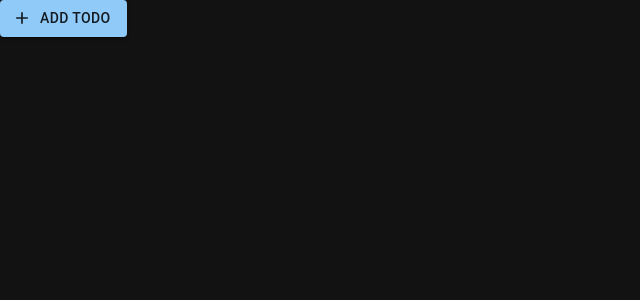
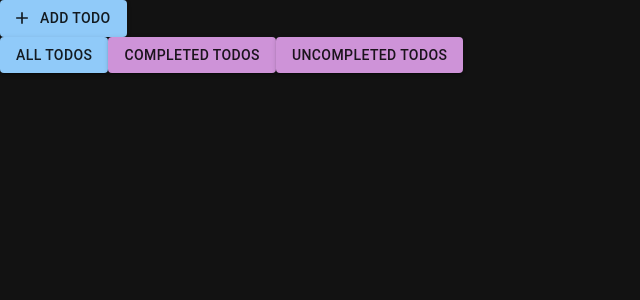
Before and after one commit to Blink29/Todo-LogicFlo-AI, a React (Vite) app: page / in a window 1280 px wide. Shown: the top 300 px of the page, without its empty margins (0-640 px from the left). Built offline with nearby package versions, Linux system fonts and the light colour scheme.

Commit message:
filtering todo added

```diff
--- a/src/components/TodoList.tsx
+++ b/src/components/TodoList.tsx
@@ -1,18 +1,55 @@
-import {useEffect} from "react";
+import { useEffect, useState } from "react";
 import TodoItem from "./TodoItem";
 import { useTodoContext } from "../context/TodoContext";
+import { Button } from "@mui/material";
 
 const TodoList = () => {
   const { todos, fetchTodos } = useTodoContext();
+  const [filter, setFilter] = useState("all");
 
   useEffect(() => {
     fetchTodos();
   }, []);
+
+  const handleFilterChange = (newFilter: string) => {
+    setFilter(newFilter);
+  };
+
   return (
     <div>
-      {todos.map((todo) => (
-        <TodoItem key={todo.key} todo={todo} />
-      ))}
+      <Button
+        variant="contained"
+        className={filter === "all" ? "bg-green-500" : ""}
+        color={filter === "all" ? "primary" : "secondary"}
+        onClick={() => handleFilterChange("all")}
+      >
+        All Todos
+      </Button>
+      <Button
+        variant="contained"
+        color={filter === "completed" ? "primary" : "secondary"}
+        onClick={() => handleFilterChange("completed")}
+      >
+        Completed Todos
+      </Button>
+      <Button
+        variant="contained"
+        color={filter === "uncompleted" ? "primary" : "secondary"}
+        onClick={() => handleFilterChange("uncompleted")}
+      >
+        Uncompleted Todos
+      </Button>
+      {todos
+        .slice()
+        .filter((todo) => {
+          if (filter === "all") return true;
+          if (filter === "completed") return todo.completed;
+          if (filter === "uncompleted") return !todo.completed;
+          return false;
+        })
+        .map((todo) => (
+          <TodoItem key={todo.key} todo={todo} />
+        ))}
     </div>
   );
 };
```
